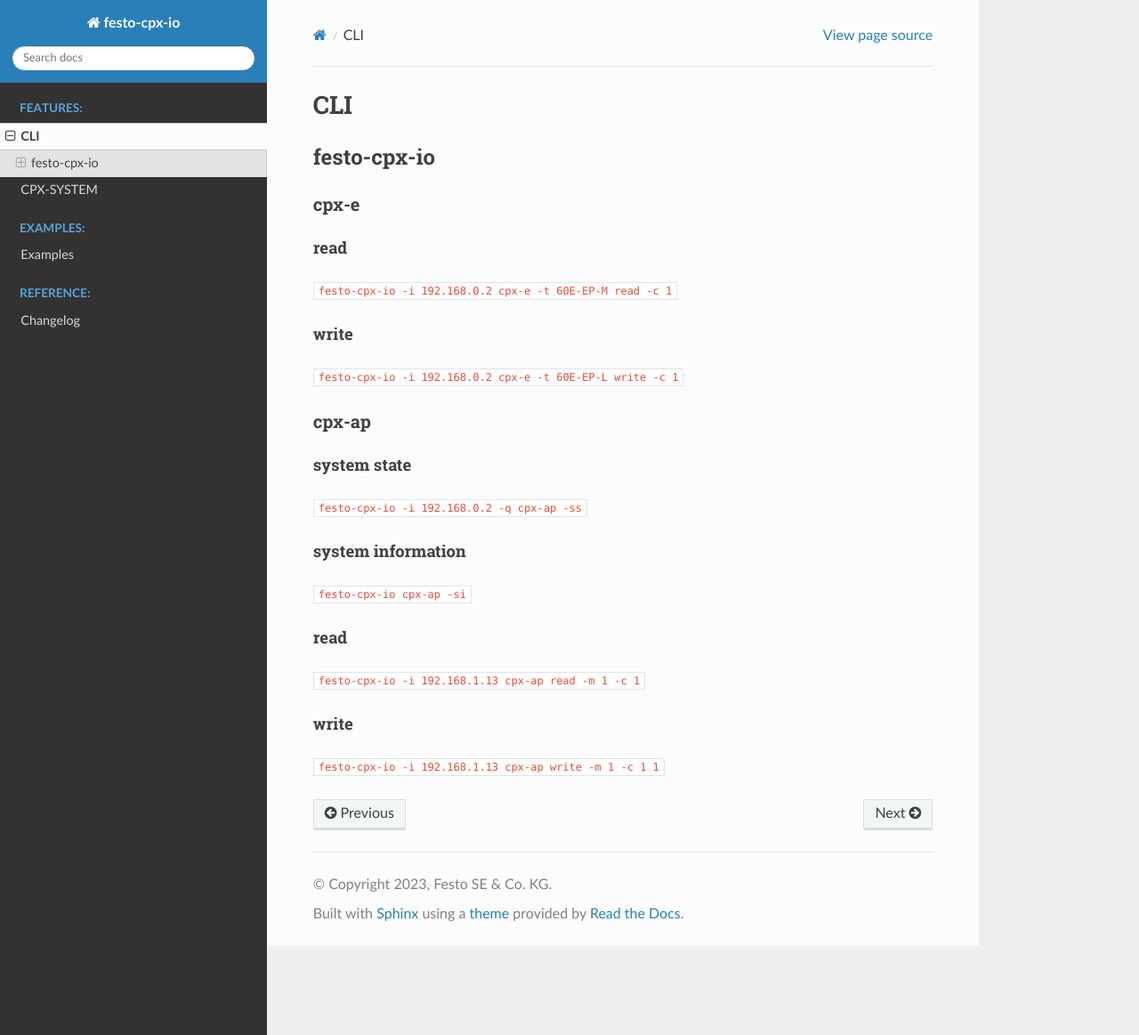
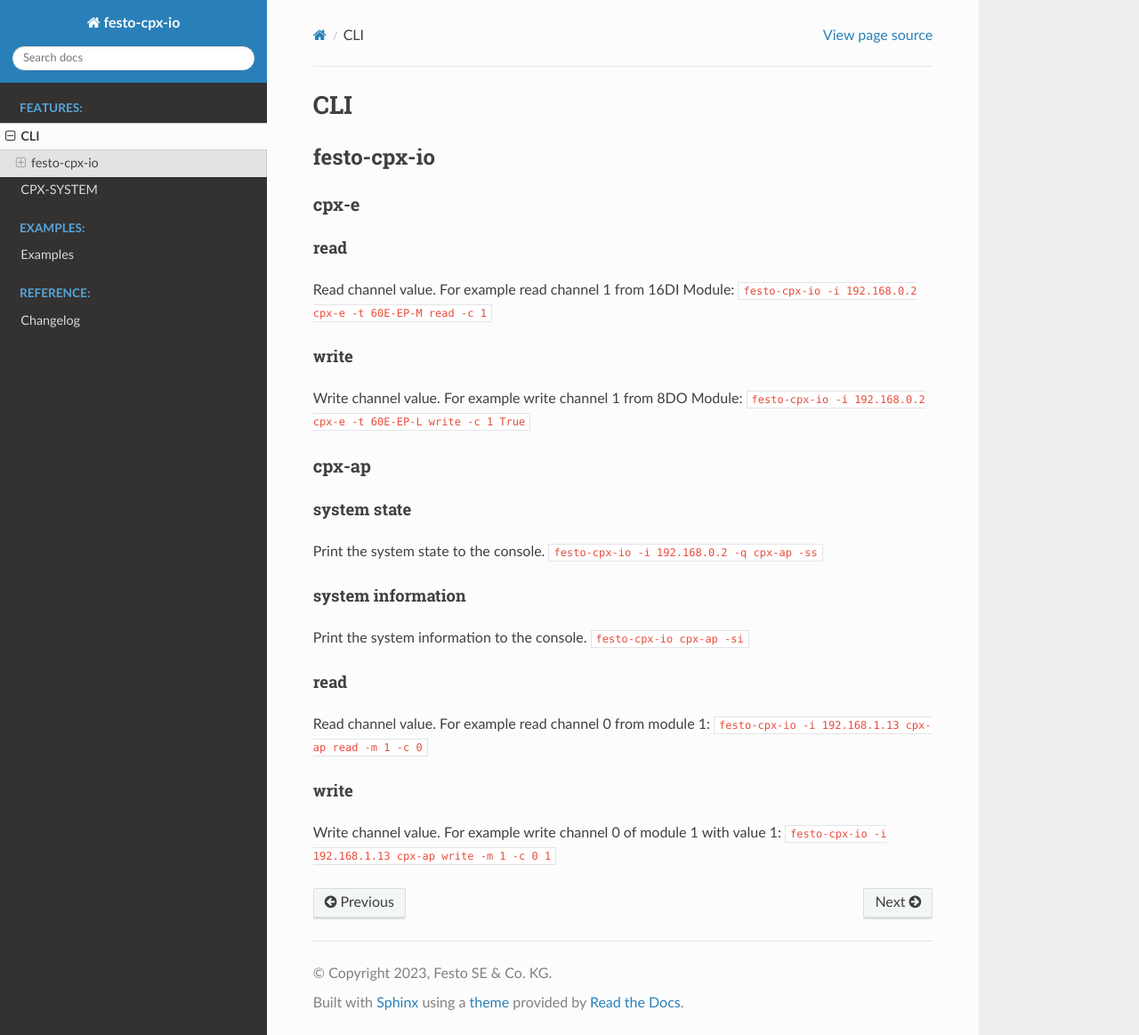
Before and after one commit to Festo-se/festo-cpx-io, a Sphinx documentation site: the page built from docs/source/features/cli.md, in a window 1280 px wide and 1163 px high. Shown: the whole window at 89% size. Built offline with Sphinx 7.4.7 and the Read the Docs theme 3.1.0, drawn with Linux system fonts in a browser that asks for light colours; pages that are not in the unit, such as notebooks, are missing from menus.

Commit message:
Add explanation for each command in the cli.md

```diff
--- a/docs/source/features/cli.md
+++ b/docs/source/features/cli.md
@@ -5,21 +5,27 @@
 ### cpx-e
 
 #### read
+Read channel value. For example read channel 1 from 16DI Module:
 `festo-cpx-io -i 192.168.0.2 cpx-e -t 60E-EP-M read -c 1`
 
 #### write
-`festo-cpx-io -i 192.168.0.2 cpx-e -t 60E-EP-L write -c 1`
+Write channel value. For example write channel 1 from 8DO Module:
+`festo-cpx-io -i 192.168.0.2 cpx-e -t 60E-EP-L write -c 1 True`
 
 ### cpx-ap
 
 #### system state
+Print the system state to the console.
 `festo-cpx-io -i 192.168.0.2 -q cpx-ap -ss`
 
 #### system information
+Print the system information to the console.
 `festo-cpx-io cpx-ap -si`
 
 #### read
-`festo-cpx-io -i 192.168.1.13 cpx-ap read -m 1 -c 1`
+Read channel value. For example read channel 0 from module 1:
+`festo-cpx-io -i 192.168.1.13 cpx-ap read -m 1 -c 0`
 
 #### write
-`festo-cpx-io -i 192.168.1.13 cpx-ap write -m 1 -c 1 1`
+Write channel value. For example write channel 0 of module 1 with value 1:
+`festo-cpx-io -i 192.168.1.13 cpx-ap write -m 1 -c 0 1`
```
